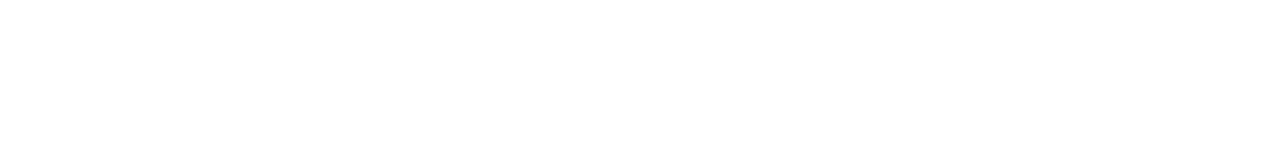
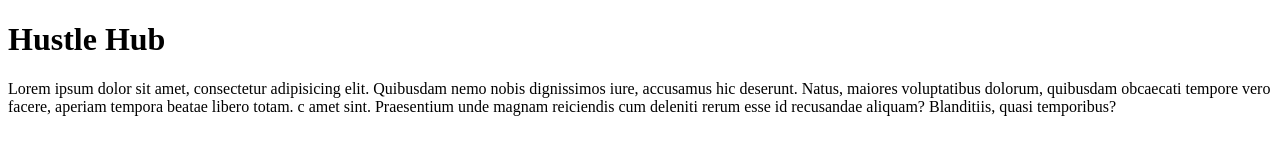
Before and after one commit to mudityalodhi/demo-repo, a plain HTML site: page index.html in a window 1280 px wide. Drawn offline with Linux system fonts and the light colour scheme.

Commit message:
added h1 tag

```diff
--- a/index.html
+++ b/index.html
@@ -1,11 +1,19 @@
 <!DOCTYPE html>
 <html lang="en">
+
 <head>
     <meta charset="UTF-8">
     <meta name="viewport" content="width=device-width, initial-scale=1.0">
     <title>Document</title>
 </head>
+
 <body>
+    <h1>Hustle Hub</h1>
+    <p>Lorem ipsum dolor sit amet, consectetur adipisicing elit. Quibusdam nemo nobis dignissimos iure, accusamus hic
+        deserunt. Natus, maiores voluptatibus dolorum, quibusdam obcaecati tempore vero facere, aperiam tempora beatae
+        libero totam.
+        c amet sint. Praesentium unde magnam reiciendis cum deleniti rerum esse id recusandae aliquam? Blanditiis, quasi
+        temporibus?</p>
+</body>
 
-</body>
 </html>
```
